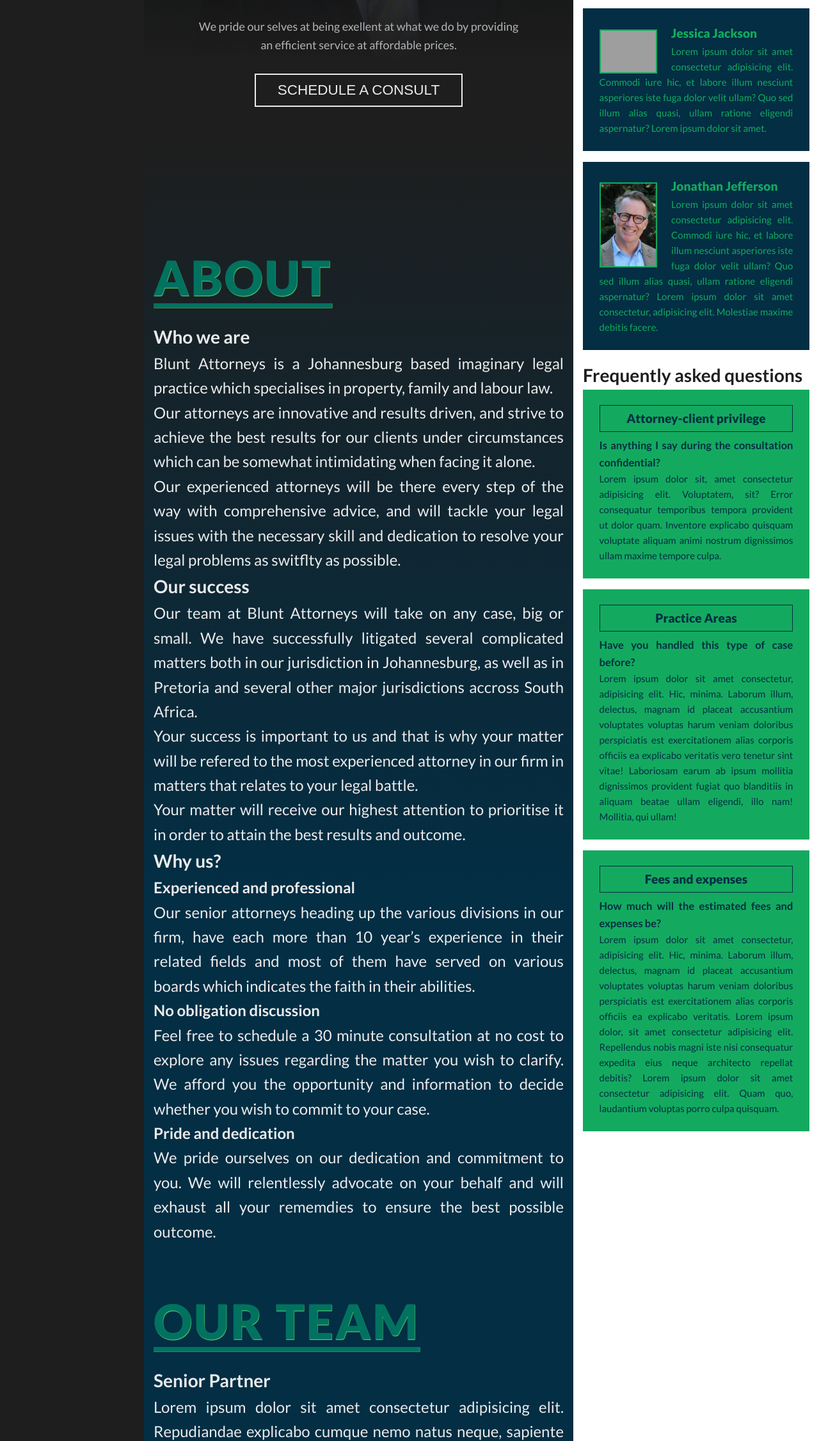
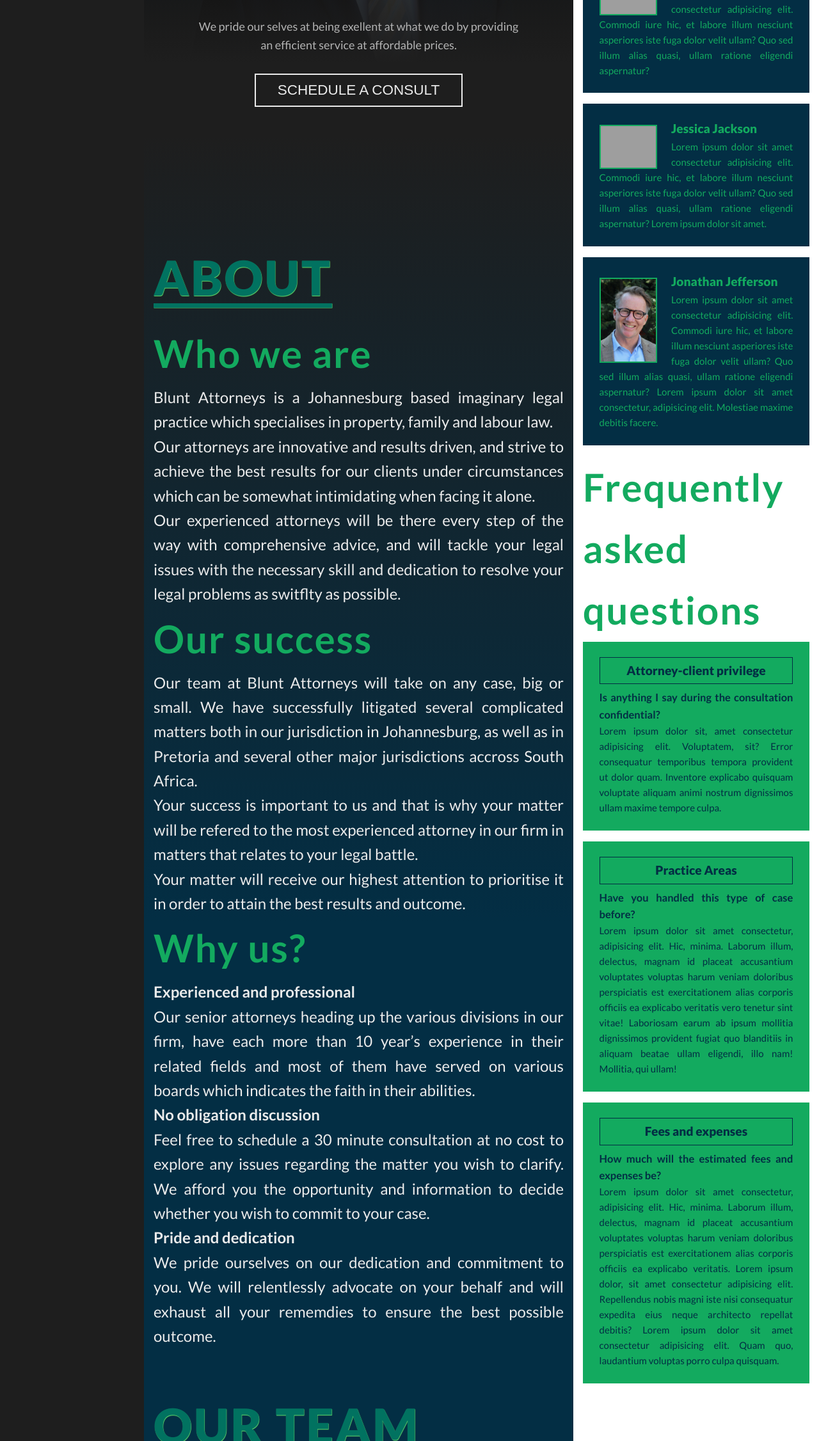
Before and after one commit to SVDwebtech/attorneyLotus032, a website: page index.html in a window 1280 px wide. Shown: the part 548-2800 px from the top of the page at 64% size. Drawn offline with Linux system fonts and the light colour scheme; grey boxes are pictures that could not be loaded.

Commit message:
add styling to heading-3 class

```diff
--- a/index.html
+++ b/index.html
@@ -40,15 +40,15 @@
 
                 <section class="main__who-are-we">
 
-                    <h3 class="main__heading-3">Who we are</h3>
-                    <p class="main__paragraph">Blunt Attorneys is a Johannesburg based imaginary legal practice
+                    <h3 class="main__heading-3 heading-3">Who we are</h3>
+                    <p class="main__paragraph paragraph">Blunt Attorneys is a Johannesburg based imaginary legal practice
                         which specialises in property, family and labour law.
                     </p>
-                    <p class="main__paragraph">Our attorneys are innovative and results driven, and strive to
+                    <p class="main__paragraph paragraph">Our attorneys are innovative and results driven, and strive to
                         achieve the best results for our clients under circumstances
                         which can be somewhat intimidating when facing it alone.
                     </p>
-                    <p class="main__paragraph">Our experienced attorneys will be there every step of the way
+                    <p class="main__paragraph paragraph">Our experienced attorneys will be there every step of the way
                         with comprehensive advice, and will tackle your legal issues
                         with the necessary skill and dedication to resolve your legal
                         problems as switflty as possible.
@@ -58,7 +58,7 @@
 
                 <section class="main__our-success">
 
-                    <h3 class="main__heading-3">Our success</h3>
+                    <h3 class="main__heading-3 heading-3">Our success</h3>
                     <p class="main__paragraph">Our team at Blunt Attorneys will take on any case, big or small.
                         We have successfully litigated several complicated matters both
                         in our jurisdiction in Johannesburg, as well as in Pretoria and
@@ -76,7 +76,7 @@
 
                 <section class="main__why-us">
 
-                    <h3 class="main__heading-3">Why us?</h3>
+                    <h3 class="main__heading-3 heading-3">Why us?</h3>
 
                     <article class="main__experienced">
                         <h4 class="main__heading-4">Experienced and professional</h4>
@@ -114,7 +114,7 @@
 
                 <section class="main__team--snr-partner">
 
-                    <h3 class="main__heading-3">Senior Partner</h3>
+                    <h3 class="main__heading-3 heading-3">Senior Partner</h3>
 
                     <p class="main__paragraph">Lorem ipsum dolor sit amet consectetur adipisicing elit.
                         Repudiandae explicabo cumque nemo natus neque, sapiente
@@ -136,7 +136,7 @@
 
                 <section class="main__team--jnr-partners">
 
-                    <h3 class="main__heading-3">Junior Partners</h3>
+                    <h3 class="main__heading-3 heading-3">Junior Partners</h3>
 
                     <p class="main__paragraph">Lorem ipsum dolor sit amet consectetur adipisicing elit.
                         Repudiandae explicabo cumque nemo natus neque, sapiente
@@ -168,7 +168,7 @@
 
                 <section class="main__team--staff">
 
-                    <h3 class="main__heading-3">Staff</h3>
+                    <h3 class="main__heading-3 heading-3">Staff</h3>
 
                     <p class="main__paragraph">Lorem ipsum dolor sit amet consectetur adipisicing elit.
                         Repudiandae explicabo cumque nemo natus neque, sapiente
@@ -296,7 +296,7 @@
 
                 <address class="main__address">
 
-                    <h3 class="main__heading-3">Here are our contact details: </h3>
+                    <h3 class="main__heading-3 heading-3">Here are our contact details: </h3>
 
                     <section class="main__address--street">
                         <h4 class="main__heading-4">Street Address</h4>
@@ -365,7 +365,7 @@
 
             <section class="sidebar__testimonials-section">
 
-                <h3>Client testimonials</h3>
+                <h3 class="sidebar__heading-3 heading-3">Client testimonials</h3>
 
                 <article class="sidebar__testimonial testimonial">
                     <img class="testimonial__img" src="./img/adultmanhead1.jpg" alt="portrait picture of you adult male">
@@ -400,7 +400,7 @@
 
             <section class="sidebar__faq-section">
 
-                <h3>Frequently asked questions</h3>
+                <h3 class="sidebar__heading-3 heading-3">Frequently asked questions</h3>
 
                 <article class="sidebar__faq faq">
                     <h4 class="faq__heading-4">Attorney-client privilege</h4>
@@ -462,7 +462,7 @@
 
                     <section class="footer__contact-info footer__subsections">
 
-                        <h3 class="footer__heading-3">Contact Info</h3>
+                        <h3 class="footer__heading-3 heading-3">Contact Info</h3>
 
                         <address class="footer__address address">
 
@@ -494,7 +494,7 @@
                     </section>
 
                     <section class="footer__quick-links footer__subsections">
-                        <h3 class="footer__heading-3">Quick Links</h3>
+                        <h3 class="footer__heading-3 heading-3">Quick Links</h3>
                         <ul>
                             <li><a href="http://">Home</a></li>
                             <li><a href="http://">About</a></li>
@@ -510,7 +510,7 @@
                     </section>
 
                     <section class="footer__social-media footer__subsections">
-                        <h3 class="footer__heading-3">Social Media</h3>
+                        <h3 class="footer__heading-3 heading-3">Social Media</h3>
                         <ul class="footer__social-media--list social-media">
                             <li class="social-media-item"><a href="##" class="social-media-link">LinkedIn</a></li>
                             <li class="social-media-item"><a href="##" class="social-media-link">Facebook</a></li>
--- a/sass/base/_typography.scss
+++ b/sass/base/_typography.scss
@@ -20,14 +20,14 @@ body {
 	margin: $large 0;
 }
 
-// .heading-3 {
-// 	color: $color-gogreen;
-// 	font-size: clamp(1.6rem, 6vw, 4rem);
-// 	font-weight: 700;
-// 	letter-spacing: 2px;
-// 	text-align: start;
-// 	margin: $medium 0;
-// }
+.heading-3 {
+	color: $color-gogreen;
+	font-size: clamp(1.6rem, 6vw, 4rem);
+	font-weight: 700;
+	letter-spacing: 2px;
+	text-align: start;
+	margin: $x-small 0;
+}
 
 .navbar {
 	color: $color-white;
```
Also changed, not shown: css/styles.css, 1 other file.
